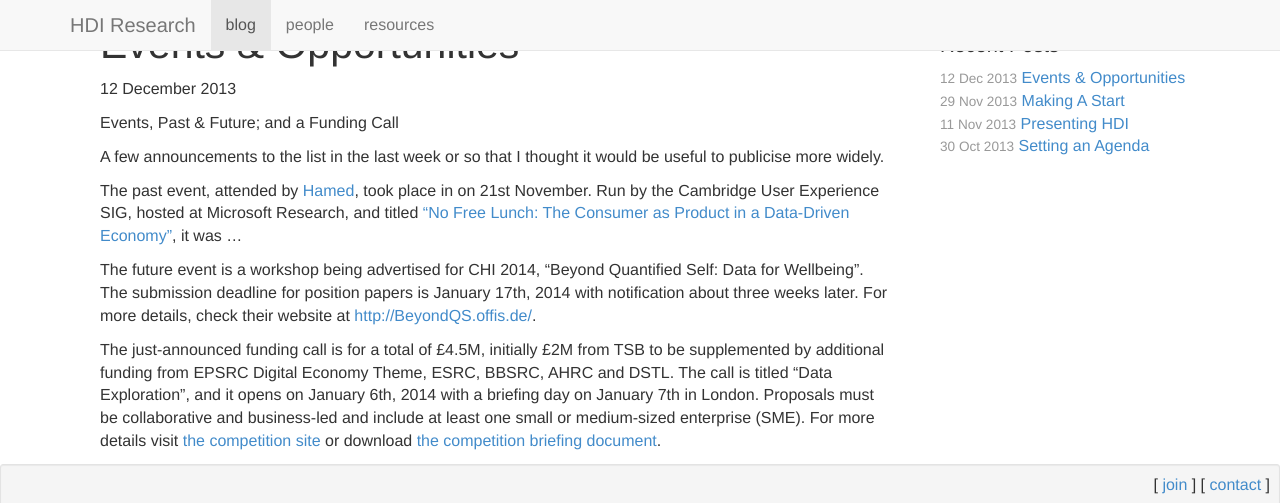
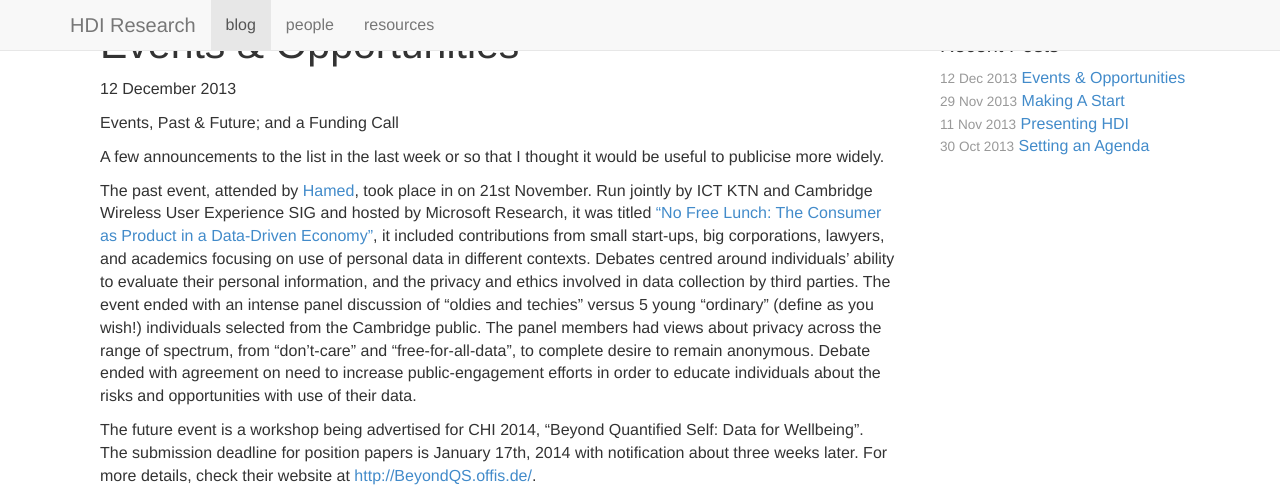
Before and after one commit to hdiresearch/hdiresearch.github.io, a Jekyll site: the page built from blog/_posts/2013-12-12-Opportunities.md, in a window 1280 px wide and 987 px high, cut to the strip 0-503 px from the top of the window. Built offline with Jekyll 4.4.1, drawn with Linux system fonts in a browser that asks for light colours; nearby versions of some CDN libraries; some web fonts are replaced.

Commit message:
[blog] finish unfinished post

```diff
--- a/blog/_posts/2013-12-12-Opportunities.md
+++ b/blog/_posts/2013-12-12-Opportunities.md
@@ -9,8 +9,7 @@ Events, Past & Future; and a Funding Call
 
 A few announcements to the list in the last week or so that I thought it would be useful to publicise more widely.
 
-The past event, attended by [Hamed][], took place in on 21st November. Run by the Cambridge User Experience SIG, hosted at Microsoft Research, and titled ["No Free Lunch: The Consumer as Product in a Data-Driven Economy"](http://bit.ly/1bItWqW), it was ...
-
+The past event, attended by [Hamed][], took place in on 21st November. Run jointly by ICT KTN and Cambridge Wireless User Experience SIG and hosted by Microsoft Research, it was titled ["No Free Lunch: The Consumer as Product in a Data-Driven Economy"](http://bit.ly/1bItWqW), it included contributions from small start-ups, big corporations, lawyers, and academics focusing on use of personal data in different contexts. Debates centred around individuals' ability to evaluate their personal information, and the privacy and ethics involved in data collection by third parties. The event ended with an intense panel discussion of "oldies and techies" versus 5 young "ordinary" (define as you wish!) individuals selected from the Cambridge public. The panel members had views about privacy across the range of spectrum, from "don't-care" and "free-for-all-data", to complete desire to remain anonymous. Debate ended with agreement on need to increase public-engagement efforts in order to educate individuals about the risks and opportunities with use of their data.
 
 The future event is a workshop being advertised for CHI 2014, "Beyond Quantified Self: Data for Wellbeing". The submission deadline for position papers is January 17th, 2014 with notification about three weeks later. For more details, check their website at <http://BeyondQS.offis.de/>.
 
```
